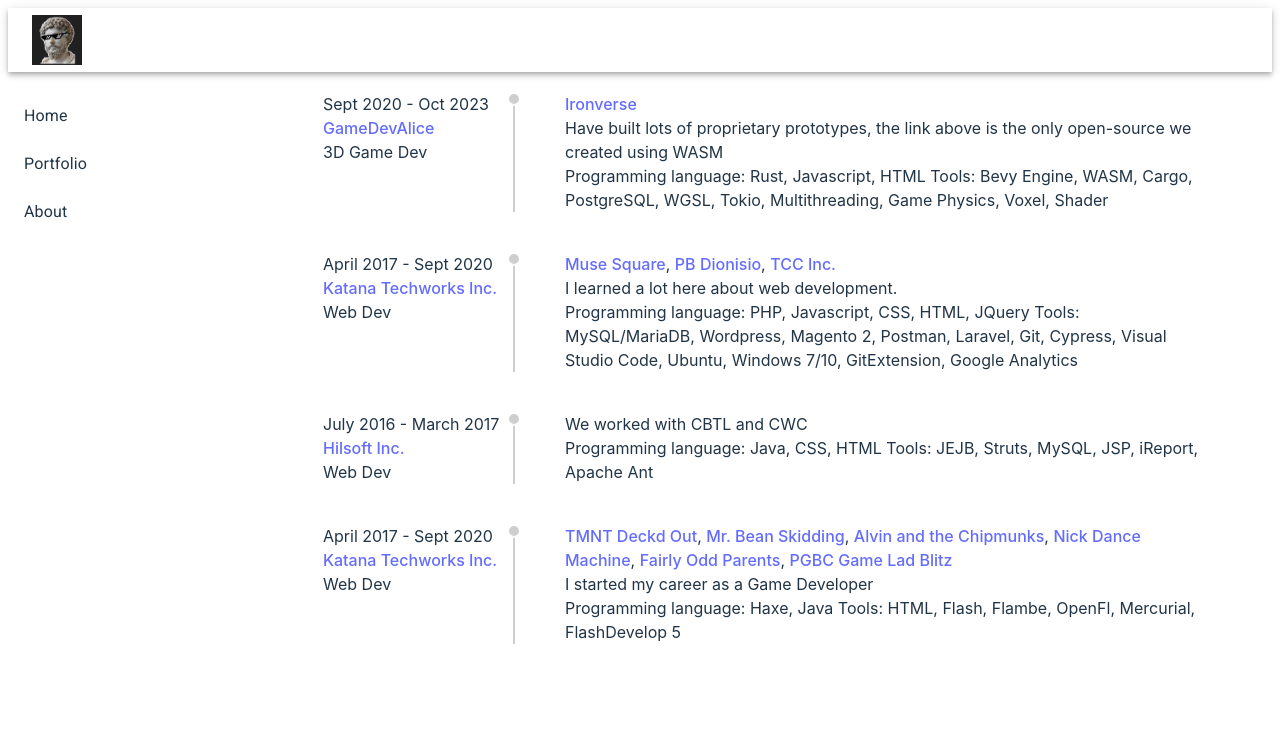
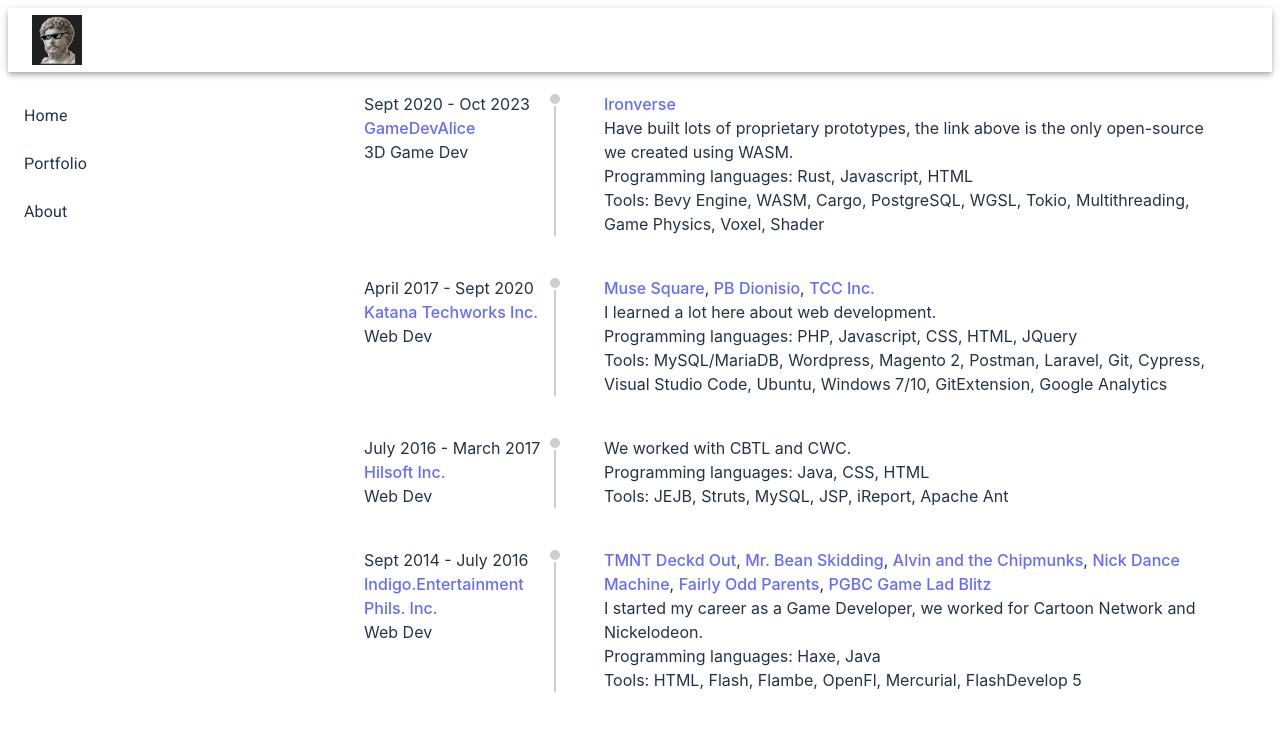
Before and after one commit to chaoticgood1/dogememes, a React (Vite) app in the folder client/: page /portfolio in a window 1280 px wide. Shown: the top 730 px of the page. Built offline with nearby package versions, Linux system fonts and the light colour scheme.

Commit message:
Fixed minor layout and fixed wrong information and added vertical line for separation

```diff
--- a/client/src/scss/portfolio.scss
+++ b/client/src/scss/portfolio.scss
@@ -15,7 +15,7 @@
 
 .timeline-block {
   display: grid;
-  grid-template-columns: 190px auto auto;
+  grid-template-columns: 190px 0 auto;
   margin-bottom: 40px;
   text-align: left;
 }
--- a/client/src/tsx/portfolio.tsx
+++ b/client/src/tsx/portfolio.tsx
@@ -15,9 +15,10 @@
         <div>
           <a href="https://stoicmemes.com/ironverse">Ironverse</a>
         </div>
-        Have built lots of proprietary prototypes, the link above is the only open-source we created using WASM
+        Have built lots of proprietary prototypes, the link above is the only open-source we created using WASM.
         <br></br>
-        Programming language: Rust, Javascript, HTML
+        Programming languages: Rust, Javascript, HTML
+        <br></br>
         Tools: Bevy Engine, WASM, Cargo, PostgreSQL, WGSL, Tokio, Multithreading, Game Physics, Voxel, Shader
       </div>
     </div>
@@ -39,7 +40,8 @@
         </div>
         I learned a lot here about web development.
         <br></br>
-        Programming language: PHP, Javascript, CSS, HTML, JQuery
+        Programming languages: PHP, Javascript, CSS, HTML, JQuery
+        <br></br>
         Tools: MySQL/MariaDB, Wordpress, Magento 2, Postman, Laravel, Git, Cypress, Visual Studio Code, Ubuntu, Windows 7/10, GitExtension, Google Analytics
       </div>
     </div>
@@ -54,17 +56,18 @@
         <div className="entry-dot"></div>
       </div>
       <div className="description">
-        We worked with CBTL and CWC
+        We worked with CBTL and CWC.
         <br></br>
-        Programming language: Java, CSS, HTML
+        Programming languages: Java, CSS, HTML
+        <br></br>
         Tools: JEJB, Struts, MySQL, JSP, iReport, Apache Ant
       </div>
     </div>
 
     <div className="timeline-block">
       <div className='time'>
-        <span>April 2017 - Sept 2020</span>
-        <a href="https://www.katanatechworks.com/">Katana Techworks Inc.</a>
+        <span>Sept 2014 - July 2016</span>
+        <a href="https://ph.indeed.com/cmp/Indigo-Entertainment">Indigo.Entertainment Phils. Inc.</a>
         <span>Web Dev</span>
       </div>
       <div className="divider">
@@ -79,9 +82,10 @@
           , <a href="https://www.numuki.com/game/fop-wishing-101/">Fairly Odd Parents</a>
           , <a href="https://www.numuki.com/game/pgbc-game-lad-blitz/">PGBC Game Lad Blitz</a>
         </div>
-        I started my career as a Game Developer
+        I started my career as a Game Developer, we worked for Cartoon Network and Nickelodeon.
         <br></br>
-        Programming language: Haxe, Java
+        Programming languages: Haxe, Java
+        <br></br>
         Tools: HTML, Flash, Flambe, OpenFl, Mercurial, FlashDevelop 5
       </div>
     </div>
--- a/client/src/tsx/sidebar/sidebar_wide.tsx
+++ b/client/src/tsx/sidebar/sidebar_wide.tsx
@@ -19,6 +19,9 @@
       minWidth: 300,
       maxWidth: 300,
       paddingTop: 0,
+      borderRight: '1px solid white',
+      height: '100vh',
+      marginRight: 5,
     }}>
       <List sx={{
         padding: 0,
```
